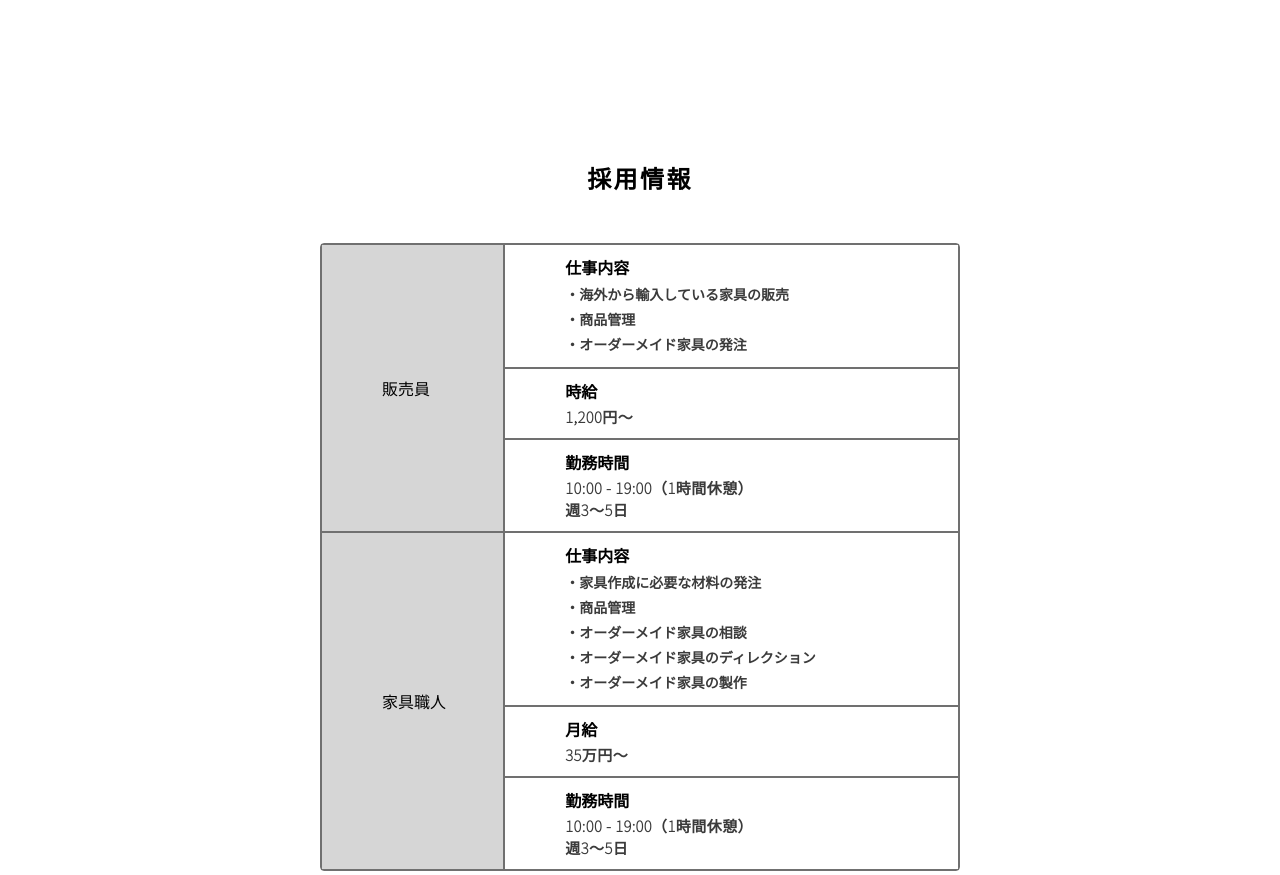
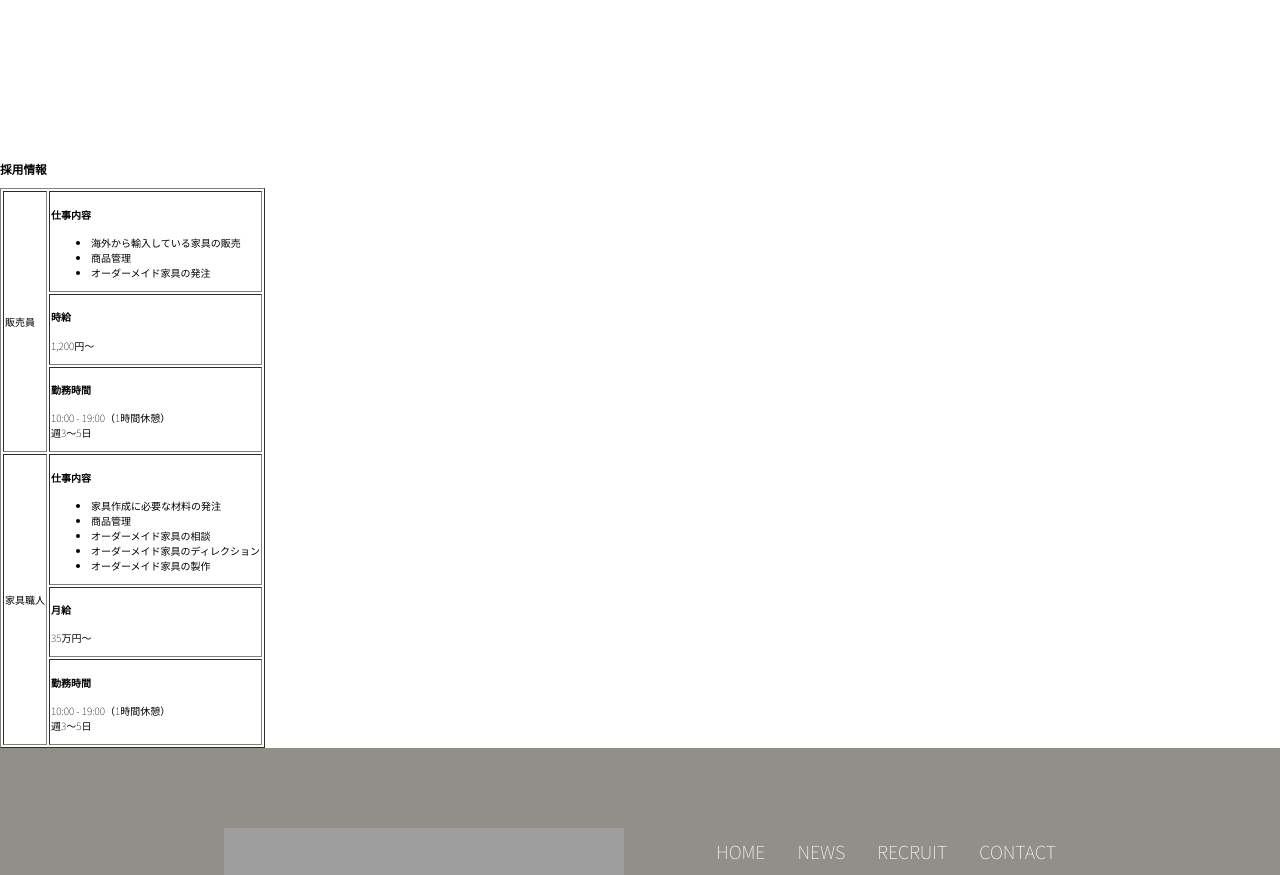
Before and after one commit to kyonamu/codegym-html, a PHP site: page /recruit.html in a window 1280 px wide. Shown: the part 827-1702 px from the top of the page. Run offline with PHP 8.4, Linux system fonts and the light colour scheme; grey boxes are pictures that could not be loaded.

Commit message:
Revert "htmk課題2-4提出"
This reverts commit 970ffa6c25b3c20ed78f0743c7f24688cbfe7ca2.

```diff
--- a/kaguya/contact.html
+++ b/kaguya/contact.html
@@ -24,8 +24,7 @@
     <div class="big-bg big-bg-contact">
       <h2 class="sub-title white">CONTACT</h2>
     </div>
-    <div class="container">
-      <section class="contact main-contact">
+    <section class="contact">
       <h3>お問い合わせ</h3>
       <p>オーダー家具や在庫状況のお問い合わせは下記フォームから承っております。</p>
       <form action="#" method="POST">
@@ -34,7 +33,6 @@
         <textarea cols="30" rows="10" placeholder="お問い合わせ内容"></textarea>
         <input type="submit" value="SEND">
     </section>
-    </div>
   </main>
   <footer>
     <div class="wrapper">
--- a/kaguya/news.html
+++ b/kaguya/news.html
@@ -26,8 +26,7 @@
         NEWS
       </h2>
     </div>
-    <div class="container">
-      <section class="news main-news">
+    <section class="news">
       <h3>入荷情報</h3>
       <div class="wrapper">
         <div class="topic">
@@ -50,7 +49,6 @@
         </div>
       </div>
     </section>
-    </div>
   </main>
   <footer>
     <div class="wrapper">
--- a/kaguya/recruit.html
+++ b/kaguya/recruit.html
@@ -24,17 +24,17 @@
     <div class="big-bg big-bg-recruit">
       <h2 class="sub-title">RECRUIT</h2>
     </div>
-    <section class="recruit main-recruit">
+    <section class="employment-information">
       <h3>採用情報</h3>
       <table border="1">
         <tr>
-          <td rowspan="3" class="table-title">販売員</td>
+          <td rowspan="3">販売員</td>
           <td>
             <h4>仕事内容</h4>
             <ul>
-              <li>・海外から輸入している家具の販売</li>
-              <li>・商品管理</li>
-              <li>・オーダーメイド家具の発注</li>
+              <li>海外から輸入している家具の販売</li>
+              <li>商品管理</li>
+              <li>オーダーメイド家具の発注</li>
             </ul>
           </td>
         </tr>
@@ -51,15 +51,15 @@
           </td>
         </tr>
         <tr>
-          <td rowspan="3" class="table-title">家具職人</td>
+          <td rowspan="3">家具職人</td>
           <td>
             <h4>仕事内容</h4>
             <ul>
-              <li>・家具作成に必要な材料の発注</li>
-              <li>・商品管理 </li>
-              <li>・オーダーメイド家具の相談 </li>
-              <li>・オーダーメイド家具のディレクション</li>
-              <li>・オーダーメイド家具の製作</li>
+              <li>家具作成に必要な材料の発注</li>
+              <li>商品管理 </li>
+              <li>オーダーメイド家具の相談 </li>
+              <li>オーダーメイド家具のディレクション</li>
+              <li>オーダーメイド家具の製作</li>
             </ul>
           </td>
         </tr>
--- a/kaguya/style.css
+++ b/kaguya/style.css
@@ -139,11 +139,6 @@ header {
   padding: 0 96px;
 }
 
-.main-news{
-  /* news.htmlのスタイル */
-  margin-bottom: 320px;
-}
-
 .news h3{
   text-align: center;
   font-size: 2.3rem;
@@ -229,12 +224,6 @@ header {
 /* contact */
 .contact{
   text-align: center;
-  margin-bottom: 240px;
-}
-
-.main-contact{
-  /* contact.htmlのスタイル */
-  margin-bottom: 320px;
 }
 
 .contact h3{
@@ -243,19 +232,12 @@ header {
   letter-spacing: 2.4px;
 }
 
-.contact p{
-  font-size: 1.5rem;
-  letter-spacing: 0.6px;
-  color: #3B3B3B;
-  font-weight: 800;
-  margin-bottom: 72px;
-}
-
 form{
   display: flex;
   flex-direction: column;
   align-items: center;
   margin: 0 auto;
+  margin-bottom: 240px;
   width: 454px;
 }
 
@@ -352,55 +334,6 @@ form input:last-child:hover{
   font-size: 1.5rem;
 }
 
-/* recruit.htmlのスタイル */
-.main-recruit{
-  margin-bottom: 320px;
-}
-
-.table-title{
-  background-color: #d6d6d6;
-}
-
-.main-recruit table{
-  width: 640px;
-  margin: 0 auto;
-  border-collapse: separate;
-  border-radius: 4px;
-  border-spacing: 0;
-  border: 1px solid #707070;
-  height: 624px;
-}
-
-.main-recruit table tbody td {
-  border: 1px solid #707070;
-  font-size: 1.6rem;
-  text-align: left;
-  padding: 10px 0 10px 60px;
-}
-
-.main-recruit h4{
-  font-size: 1.6rem;
-  margin: 0 0 3px 0;
-}
-
-.main-recruit ul,p{
-  font-size: 1.4rem;
-  color: #3B3B3B;
-  font-weight: bold;
-  margin: 0;
-}
-
-.main-recruit p{
-  margin: 0;
-  line-height: 22px;
-}
-
-.main-recruit ul{
-  list-style: none;
-  padding: 0;
-  line-height: 25px;
-}
-
 /* footer */
 footer{
   background: #918F89;
```
Lines whose indentation alone changed are shown as unchanged.
